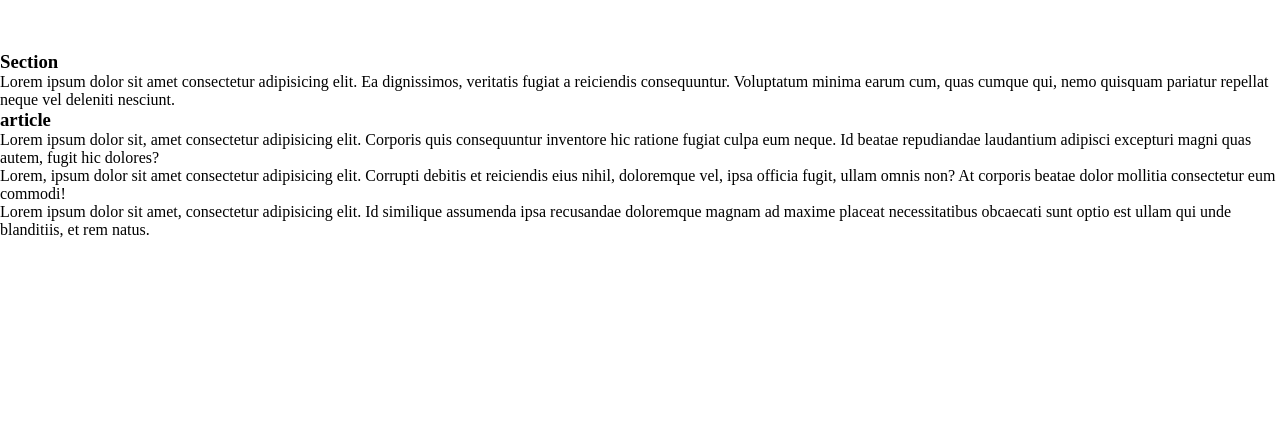
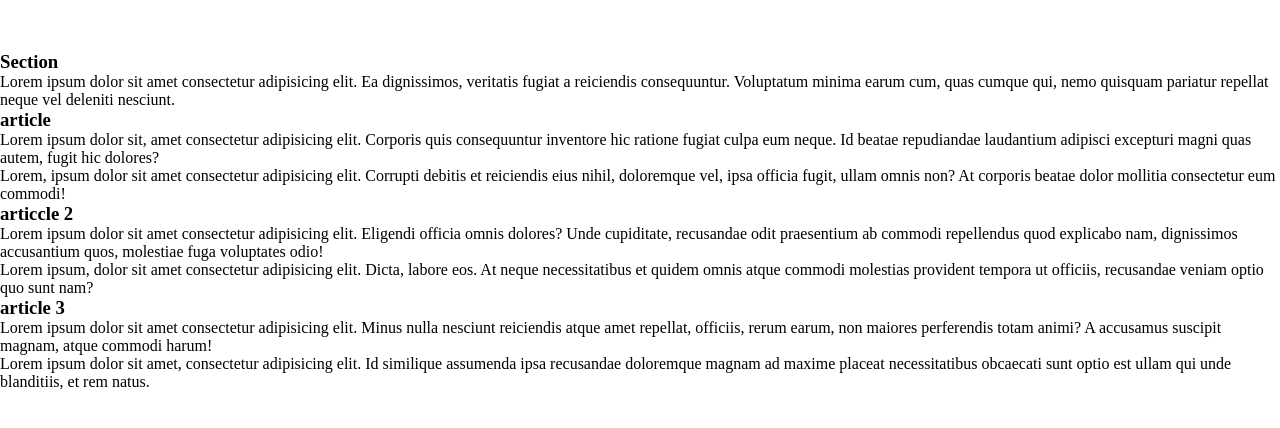
Before and after one commit to ericalicasados/proyect-cours, a plain HTML site: page index.html in a window 1280 px wide. Shown: the part 58-486 px from the top of the page. Drawn offline with Linux system fonts and the light colour scheme.

Commit message:
add el nuevo article

```diff
--- a/index.html
+++ b/index.html
@@ -39,6 +39,18 @@
     </article>
 </section>
 
+<section class="section1">
+    <article>
+        <h1>articcle 2</h1>
+        <p>Lorem ipsum dolor sit amet consectetur adipisicing elit. Eligendi officia omnis dolores? Unde cupiditate, recusandae odit praesentium ab commodi repellendus quod explicabo nam, dignissimos accusantium quos, molestiae fuga voluptates odio!</p>
+        <p>Lorem ipsum, dolor sit amet consectetur adipisicing elit. Dicta, labore eos. At neque necessitatibus et quidem omnis atque commodi molestias provident tempora ut officiis, recusandae veniam optio quo sunt nam?</p>
+    </article>
+    <article>
+        <h1>article 3</h1>
+        <p>Lorem ipsum dolor sit amet consectetur adipisicing elit. Minus nulla nesciunt reiciendis atque amet repellat, officiis, rerum earum, non maiores perferendis totam animi? A accusamus suscipit magnam, atque commodi harum!</p>
+    </article>
+</section>
+
 <footer class="footer">
     <p>Lorem ipsum dolor sit amet, consectetur adipisicing elit. Id similique assumenda ipsa recusandae doloremque magnam ad maxime placeat necessitatibus obcaecati sunt optio est ullam qui unde blanditiis, et rem natus.</p>
 </footer>
```
